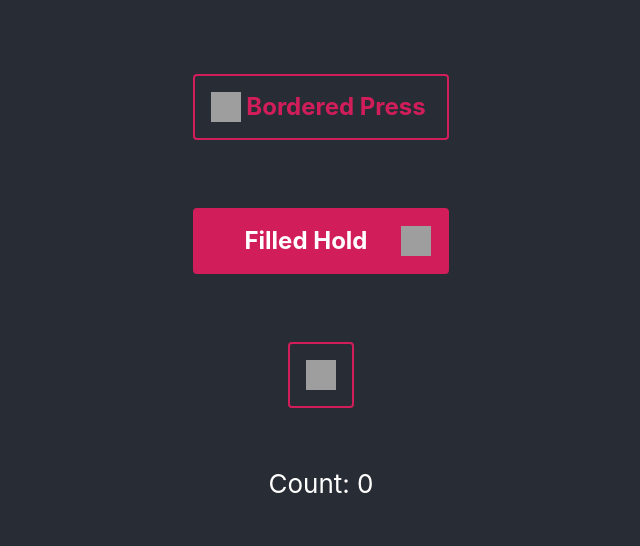
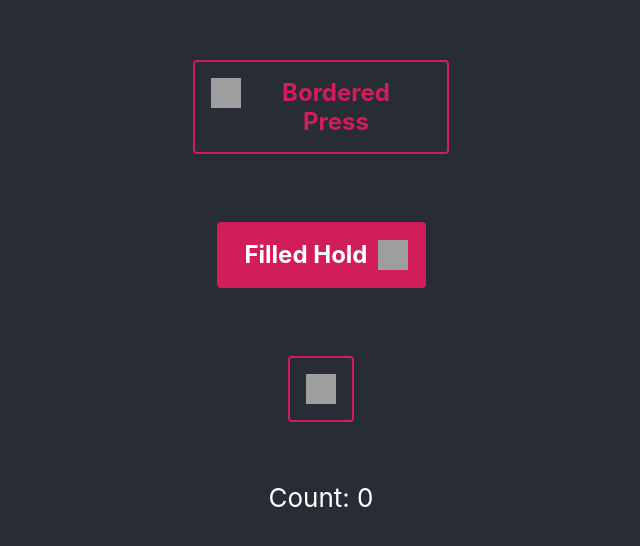
Before and after one commit to 4experience-co/Sandbox-project, a React (Vite) app: page / in a window 1280 px wide. Shown: the part 118-664 px from the top of the page, without its empty margins (319-959 px from the left). Built offline with nearby package versions, Linux system fonts and the light colour scheme; grey boxes are pictures that could not be loaded.

Commit message:
Refactor based on feedback

```diff
--- a/src/App.css
+++ b/src/App.css
@@ -36,7 +36,3 @@
     transform: rotate(360deg);
   }
 }
-
-button {
-  font-size: calc(10px + 2vmin);
-}
--- a/src/App.tsx
+++ b/src/App.tsx
@@ -1,6 +1,6 @@
 import { useState } from 'react'
 import './App.css'
-import Button from './components/UI/button/Button'
+import Button from './components/button/Button'
 
 function App() {
   const [count, setCount] = useState(0)
--- a/src/components/UI/Icon/Icon.styles.tsx
+++ b/src/components/Icon/IconStyled.tsx
@@ -1,6 +1,8 @@
 import styled from 'styled-components';
 
-export const Icon = styled.img`
+const IconStyled = styled.img`
   height: 30px;
   width: 30px;
 `;
+
+export default IconStyled
--- a/src/components/UI/button/Button.styles.tsx
+++ /dev/null
@@ -1,58 +0,0 @@
-import styled from 'styled-components';
-
-const BaseButton = styled.button`
-display:flex;
-  justify-content: space-between;
-  text-decoration: none;
-  background-color: white;
-  color: black;
-  border-radius: 4px;
-  padding: 1rem 1rem;
-  border: 1px solid red;
-  cursor: pointer;
-  font-family: inherit;
-  font-size: 24px;
-  font-weight: bold;
-  margin: 0.5rem;
-  min-height: 4rem;
-  min-width: 4rem;
-  overflow: hidden;
-
-  span {
-    justify-self: center;
-    margin:auto;
-  }
-`;
-
-
-export const FilledButton = styled(BaseButton)`
-  color: white;
-  border: 2px solid #d21d5b;
-  background-color: #d21d5b;
-  &:hover {
-    border-color: #d61d5c;
-    background-color: #d61d5c;
-  }
-  &:active {
-    border-color: #d61d5c;
-    background-color: #d61d5c;
-    color: white;
-  }
-`;
-
-
-export const BorderedButton = styled(BaseButton)`
-  color: #d21d5b;
-  border: 2px solid #d21d5b;
-  background-color: transparent;
-  &:hover {
-    border-color: #d61d5c;
-    background-color: #d61d5c;
-    color: white;
-  }
-  &:active {
-    border-color: #d61d5c;
-    background-color: #d61d5c;
-    color: white;
-  }
-`;
--- a/src/components/UI/button/Button.tsx
+++ /dev/null
@@ -1,95 +0,0 @@
-import { useEffect, useState } from 'react';
-import { Icon } from '../Icon/Icon.styles';
-import { FilledButton, BorderedButton } from './Button.styles';
-/*
-It should be possible to pass onPress and onHold methods
-
-ok onPress - should works on desktop as click event and on touch devices as press event
-
-Ok onHold - should works with mouse and touch events, the component should keep executing the function as long as user holds the button with specific interval
-
-ok??? the component should have isDisabled state
-
-ok the component should have two variants: FILLED | BORDERED
-
-ok it should be possible to pass text as a child
-
-it should be possible to pass two svg icons to component: leftIcon and rightIcon
-
-if no text is passed to component and only ony icon is passed - component should be a square
-
-color of button background and border should be #D21D5B
-
-color of hovered/pressed button background and border should be #D61D5C
-
-onPress and onHold button should change value of default Vite.js counter component
-*/
-type ButtonVariant = 'filled' | 'bordered';
-
-type Props = {
-  type?: 'submit' | 'reset' | 'button';
-  variant: ButtonVariant;
-  onPress?: () => void;
-  onHold?: () => void;
-  children?: React.ReactNode;
-  leftIcon?: string;
-  rightIcon?: string;
-  isDisabled?: boolean
-};
-
-const getButton = (buttonVariant: ButtonVariant) =>
-  ({
-    filled: FilledButton,
-    bordered: BorderedButton,
-  }[buttonVariant]);
-
-const Button: React.FC<Props> = ({
-  children,
-  onPress,
-  onHold,
-  type = 'button',
-  variant,
-  leftIcon,
-  rightIcon,
-  isDisabled = false,
-
-}) => {
-
-  const [isHolding, setIsHolding] = useState(false);
-
-  const ChosenButton = getButton(variant);
-
-  let buttonWidth = children ? '256px' : '';
-
-  const handlePress = () => {
-    console.log("test");
-    setIsHolding(true);
-    if (onPress && !isDisabled) onPress();
-
-  }
-
-  useEffect(() => {
-    console.log("useffect");
-    if (!onHold || !isHolding || isDisabled) return;
-    const interval = setInterval(onHold, 250)
-
-    return ()=>{clearInterval(interval)}
-  },[isHolding])
-
-  return (
-    <ChosenButton
-      style={{ width: buttonWidth }}
-      type={type}
-      onMouseDown={handlePress}
-      onTouchStart={() => setIsHolding(true)}
-      onMouseUp={() => setIsHolding(false)}
-      onTouchEnd={() => setIsHolding(false)}
-    >
-      {leftIcon && <Icon src={leftIcon} />}
-      {children && <span>{children}</span>}
-      {rightIcon && <Icon src={rightIcon} />}
-    </ChosenButton>
-  );
-};
-
-export default Button;
--- /dev/null
+++ b/src/components/button/Button.tsx
@@ -0,0 +1,68 @@
+import { useCallback, useEffect, useState } from 'react';
+import IconStyled from '../Icon/IconStyled';
+import ButtonStyled from './ButtonStyled';
+
+export type ButtonVariant = 'filled' | 'bordered';
+
+type Props = {
+  type?: React.ButtonHTMLAttributes<HTMLButtonElement>['type'];
+  variant: ButtonVariant;
+  onPress?: () => void;
+  onHold?: () => void;
+  children?: React.ReactNode;
+  leftIcon?: string;
+  rightIcon?: string;
+  isDisabled?: boolean;
+};
+
+const Button: React.FC<Props> = ({
+  children,
+  onPress,
+  onHold,
+  type = 'button',
+  variant,
+  leftIcon,
+  rightIcon,
+  isDisabled = false,
+}) => {
+  const [isHolding, setIsHolding] = useState(false);
+
+  const handleMouseDown = useCallback(() => {
+    setIsHolding(true);
+    if (onPress && !isDisabled) onPress();
+  }, []);
+
+  const handleHoldStart = useCallback(() => {
+    setIsHolding(true);
+  }, []);
+
+  const handleHoldEnd = useCallback(() => {
+    setIsHolding(false);
+  }, []);
+
+  useEffect(() => {
+    if (!onHold || !isHolding || isDisabled) return;
+    const interval = setInterval(onHold, 250);
+
+    return () => {
+      clearInterval(interval);
+    };
+  }, [isHolding]);
+
+  return (
+    <ButtonStyled
+      variant={variant}
+      type={type}
+      onMouseDown={handleMouseDown}
+      onTouchStart={handleHoldStart}
+      onMouseUp={handleHoldEnd}
+      onTouchEnd={handleHoldEnd}
+    >
+      {leftIcon && <IconStyled src={leftIcon} />}
+      {children && <span>{children}</span>}
+      {rightIcon && <IconStyled src={rightIcon} />}
+    </ButtonStyled>
+  );
+};
+
+export default Button;
--- /dev/null
+++ b/src/components/button/ButtonStyled.tsx
@@ -0,0 +1,50 @@
+import styled from 'styled-components';
+import { ButtonVariant } from './Button';
+
+const ButtonStyled = styled.button<{ variant: ButtonVariant }>`
+  background-color: ${({ variant }) => {
+    if (variant === 'filled') return '#d21d5b';
+    if (variant === 'bordered') return 'transparent';
+    else return 'white';
+  }};
+
+  color: ${({ variant }) => {
+    if (variant === 'filled') return 'white';
+    if (variant === 'bordered') return '#d21d5b';
+    else return 'black';
+  }};
+
+  &:hover {
+    border-color: #d61d5c;
+    background-color: #d61d5c;
+    color: white;
+  }
+  &:active {
+    border-color: #d61d5c;
+    background-color: #d61d5c;
+    color: white;
+  }
+
+  border: 2px solid #d21d5b;
+  display: flex;
+  justify-content: space-between;
+  text-decoration: none;
+  border-radius: 4px;
+  padding: 16px 16px;
+  cursor: pointer;
+  font-family: inherit;
+  font-size: 24px;
+  font-weight: bold;
+  margin: 8px;
+  min-height: 64px;
+  min-width: 64px;
+  max-width: 256px;
+  overflow: hidden;
+
+  span {
+    padding: 0 10px;
+    margin: auto;
+  }
+`;
+
+export default ButtonStyled;
```
